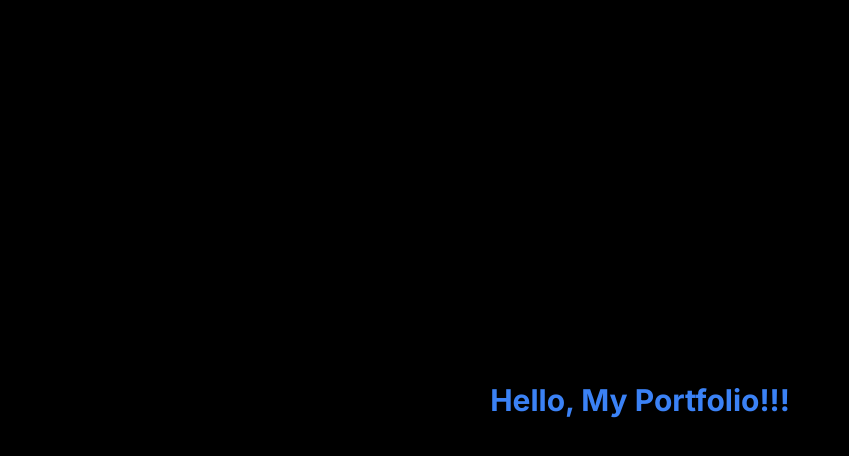
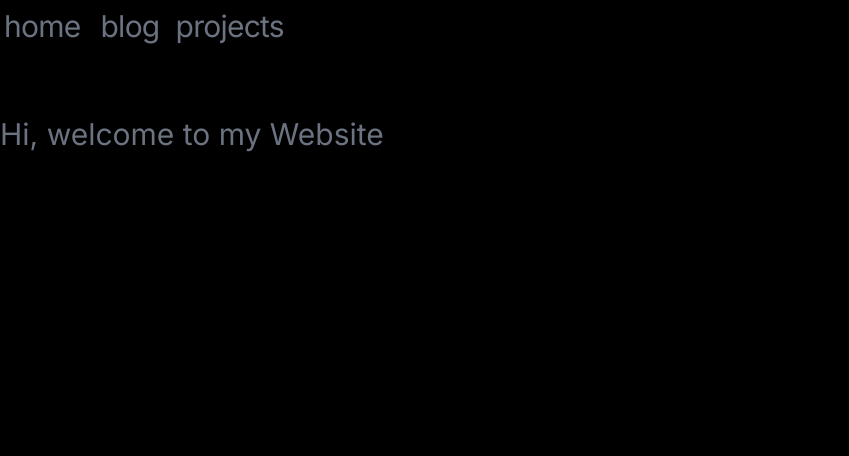
Before and after one commit to ChristianKeogh/personal_website, a Next.js app: page / in a window 1280 px wide. Shown: the top 456 px of the page, without its empty margins (0-849 px from the left). Built offline with nearby package versions, Linux system fonts and the light colour scheme.

Commit message:
basic navbar

```diff
--- /dev/null
+++ b/app/navBar.tsx
@@ -0,0 +1,40 @@
+import Link from 'next/link'
+
+const navItems = {
+  '/': {
+    name: 'home',
+  },
+  '/blog': {
+    name: 'blog',
+  },
+  'https://github.com/ChristianKeogh': {
+    name: 'projects',
+  },
+}
+
+export function Navbar() {
+  return (
+    <aside className="-ml-[8px] mb-16 tracking-tight">
+      <div className="lg:sticky lg:top-20">
+        <nav
+          className="flex flex-row items-start relative px-0 pb-0 fade md:overflow-auto scroll-pr-6 md:relative"
+          id="nav"
+        >
+          <div className="flex flex-row space-x-0 pr-10">
+            {Object.entries(navItems).map(([path, { name }]) => {
+              return (
+                <Link
+                  key={path}
+                  href={path}
+                  className="transition-all hover:text-neutral-800 dark:hover:text-neutral-200 flex align-middle relative py-1 px-2 m-1"
+                >
+                  {name}
+                </Link>
+              )
+            })}
+          </div>
+        </nav>
+      </div>
+    </aside>
+  )
+}
--- a/app/page.tsx
+++ b/app/page.tsx
@@ -1,9 +1,12 @@
+import { Navbar } from "./navBar";
+
 
 export default function Page() {
   return (
-    <div className="flex items-center justify-center min-h-screen bg-black">
-      <h1 className="text-3xl font-bold text-blue-500">
-        Hello, My Portfolio!!!
+    <div className="justify-center min-h-screen bg-black text-3xl text-gray-500">
+    <Navbar />
+      <h1>
+        Hi, welcome to my Website
       </h1>
     </div>
   )
```
